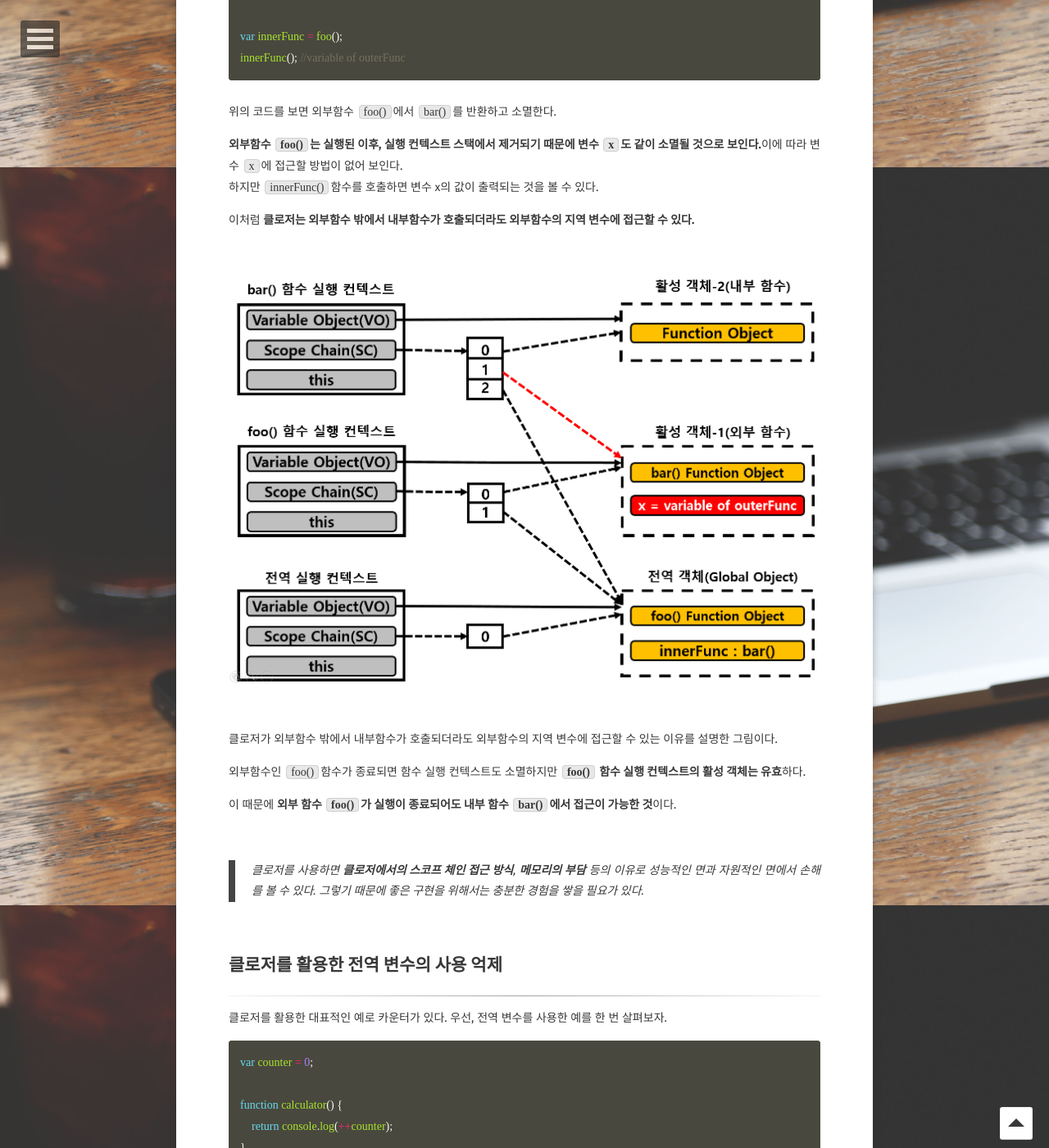
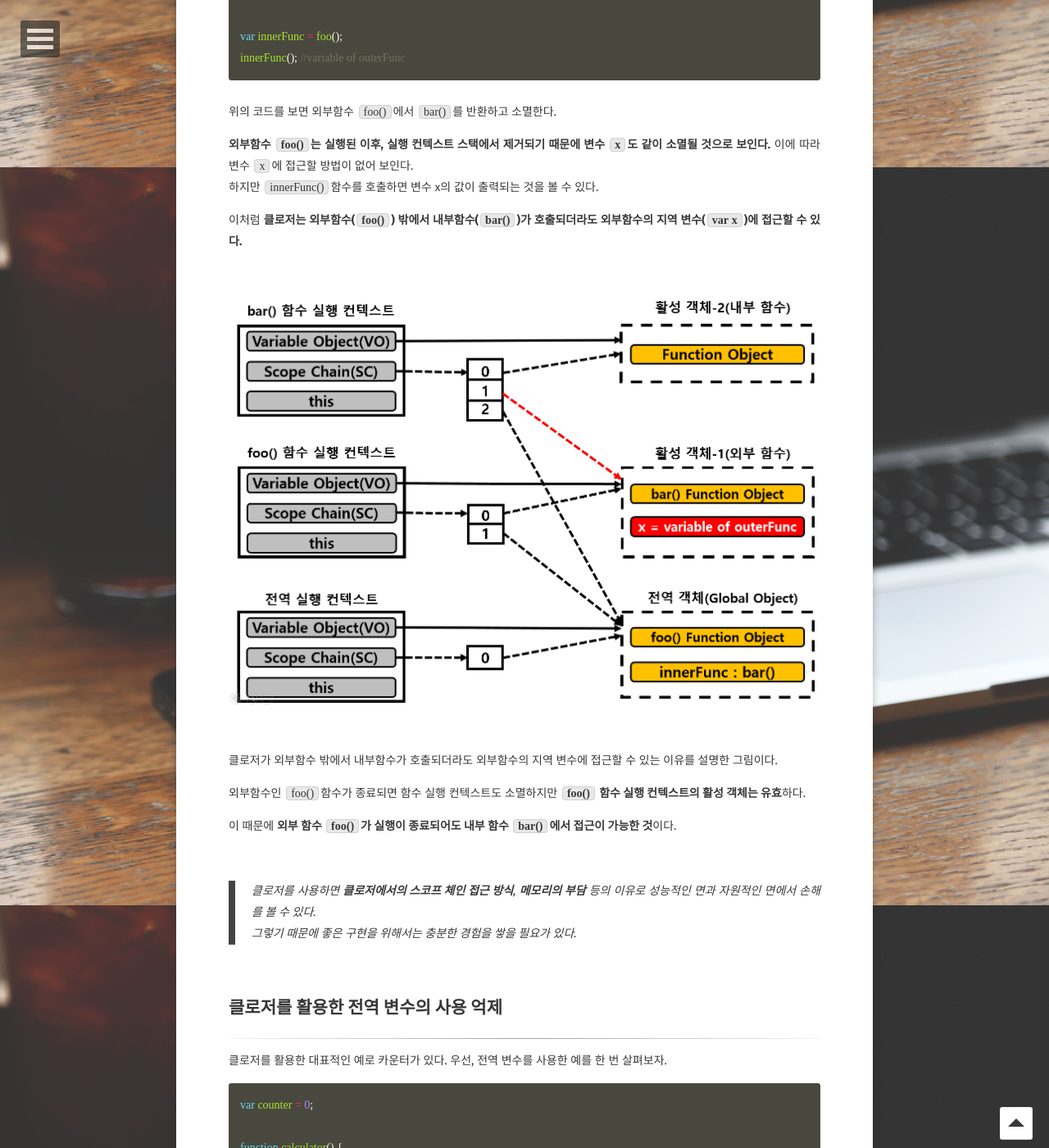
Before and after one commit to BKJang/DEVLOG, a Jekyll site: the page built from _posts/javascript/2018-10-25-Closure.md, in a window 1280 px wide and 1400 px high, scrolled down 1596 px. Shown: the whole window at 82% size. Built offline with Jekyll 4.4.1, drawn with Linux system fonts in a browser that asks for light colours; some web fonts are replaced; comment, search, counter and statistics services are not loaded; some of the changed text lies outside the part shown.

Commit message:
Update 2018-10-25-Closure.md

````diff
--- a/_posts/javascript/2018-10-25-Closure.md
+++ b/_posts/javascript/2018-10-25-Closure.md
@@ -53,10 +53,10 @@ innerFunc(); //variable of outerFunc
 
 위의 코드를 보면 외부함수 `foo()`에서 `bar()`를 반환하고 소멸한다.
 
-**외부함수 `foo()`는 실행된 이후, 실행 컨텍스트 스택에서 제거되기 때문에 변수 `x`도 같이 소멸될 것으로 보인다.**이에 따라 변수 `x`에 접근할 방법이 없어 보인다.<br/>
+**외부함수 `foo()`는 실행된 이후, 실행 컨텍스트 스택에서 제거되기 때문에 변수 `x`도 같이 소멸될 것으로 보인다.** 이에 따라 변수 `x`에 접근할 방법이 없어 보인다.<br/>
 하지만 `innerFunc()`함수를 호출하면 변수 x의 값이 출력되는 것을 볼 수 있다.
 
-이처럼 **클로저는 외부함수 밖에서 내부함수가 호출되더라도 외부함수의 지역 변수에 접근할 수 있다.**
+이처럼 **클로저는 외부함수(`foo()`) 밖에서 내부함수(`bar()`)가 호출되더라도 외부함수의 지역 변수(`var x`)에 접근할 수 있다.**
 
 <br/>
 
@@ -72,7 +72,7 @@ innerFunc(); //variable of outerFunc
 
 <br/>
 
-> 클로저를 사용하면 **클로저에서의 스코프 체인 접근 방식**, **메모리의 부담** 등의 이유로 성능적인 면과 자원적인 면에서 손해를 볼 수 있다. 그렇기 때문에 좋은 구현을 위해서는 충분한 경험을 쌓을 필요가 있다.
+> 클로저를 사용하면 **클로저에서의 스코프 체인 접근 방식**, **메모리의 부담** 등의 이유로 성능적인 면과 자원적인 면에서 손해를 볼 수 있다. <br/>그렇기 때문에 좋은 구현을 위해서는 충분한 경험을 쌓을 필요가 있다.
 
 <br/>
 
@@ -158,9 +158,9 @@ count(4);
 즉시 실행 함수를 실행시켜 루프의 `i` 값을 `j`에 복사하고 `setTimeout()`함수에서 사용했다.<br/>
 이 때 **`j`는 상위스코프의 자유변수이므로 그 값이 유지**된다.
 
-이러한 문제는 자바스크립트의 함수형 스코프로 인해 for 루프의 초기문에서 사용된 변수는 전역 스코프를 가지기 때문에 발생한다.
+이러한 문제는 자바스크립트의 함수형 스코프로 인해 for 루프의 초기문에서 사용된 변수는 **전역 스코프**를 가지기 때문에 발생한다.
 
-ES6에서는 `let`을 이용해 블록 레벨 스코프를 구현할 수 있다.
+ES6에서는 `let`을 이용해 **블록 레벨 스코프**를 구현할 수 있다.
 
 ```js
 function count(numberOfCount) {
````
